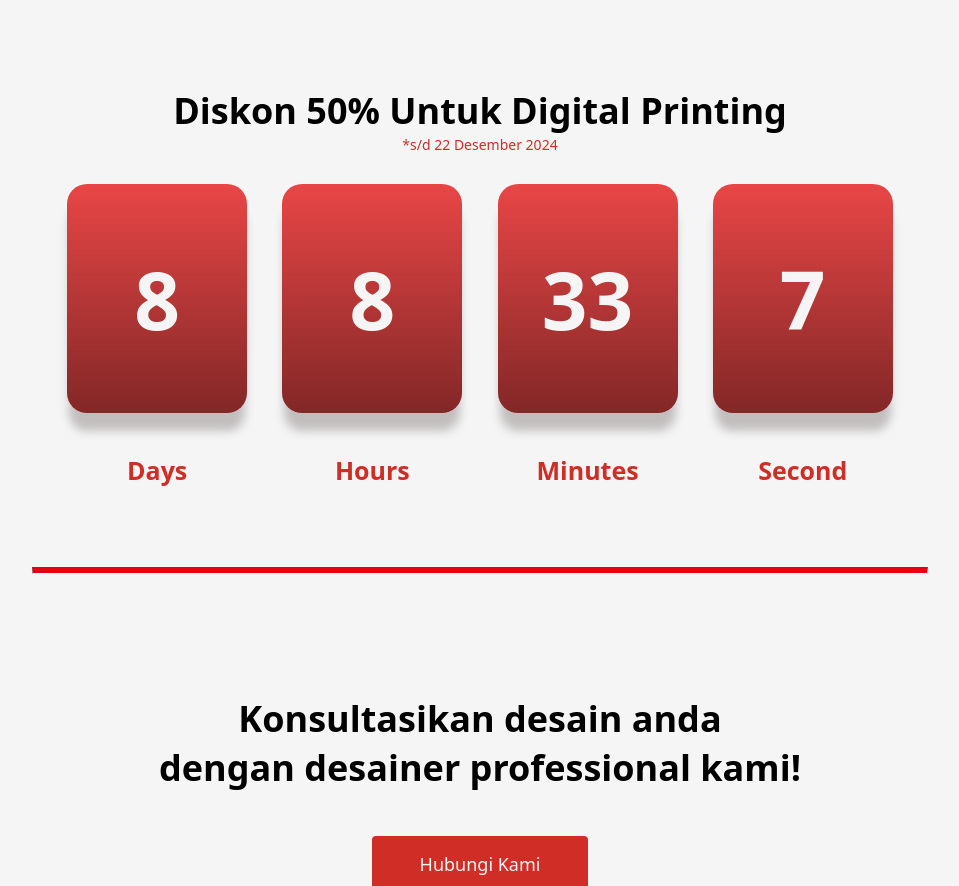
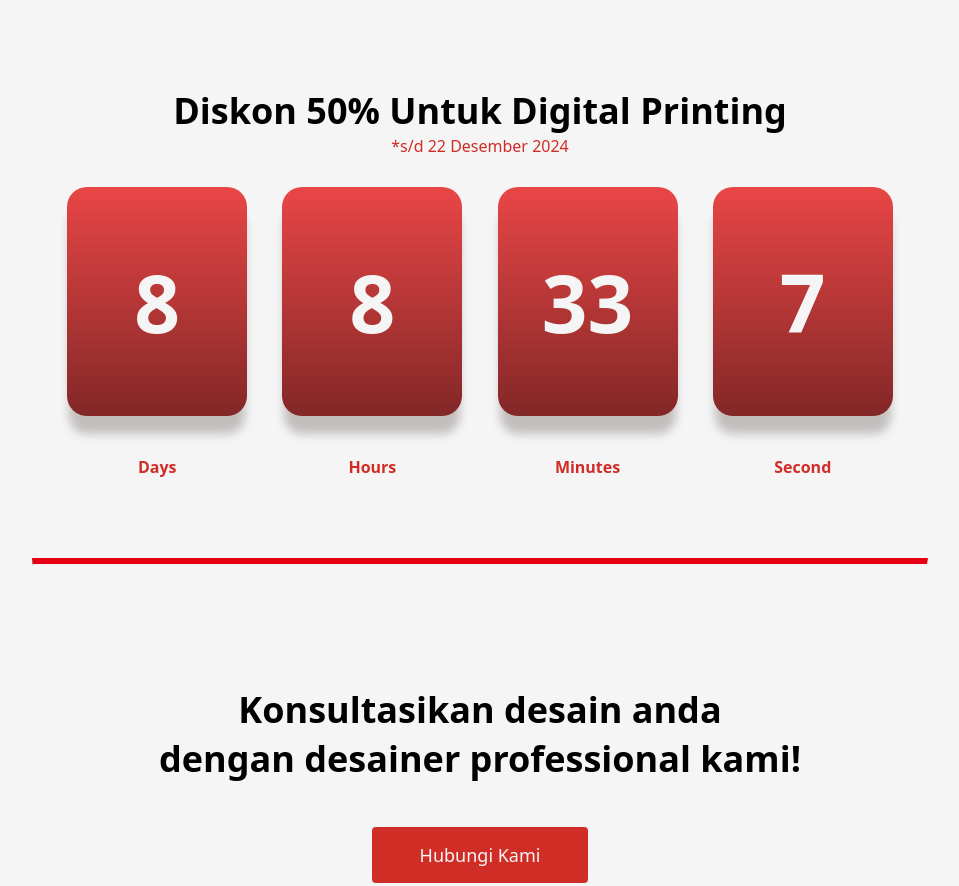
Before and after one commit to FINALSUI-UX/DLSK, a plain HTML site: page index.html in a window 1280 px wide. Shown: the part 1636-2522 px from the top of the page, without its empty margins (160-1119 px from the left). Drawn offline with Linux system fonts and the light colour scheme.

Commit message:
Update style.css

```diff
--- a/style.css
+++ b/style.css
@@ -573,6 +573,7 @@ p {
 .wrapper {
     display: grid;
     width: 100%;
+    background-image: url("../images/zsdrfxc.png");
     grid-template-columns: 70%;
     justify-content: center;
     align-content: center;
@@ -587,6 +588,7 @@ p {
 
 .wrapper p {
     text-align: center;
+    font-size: 16px;
     color: var(--color-brightred);
 
 }
```
